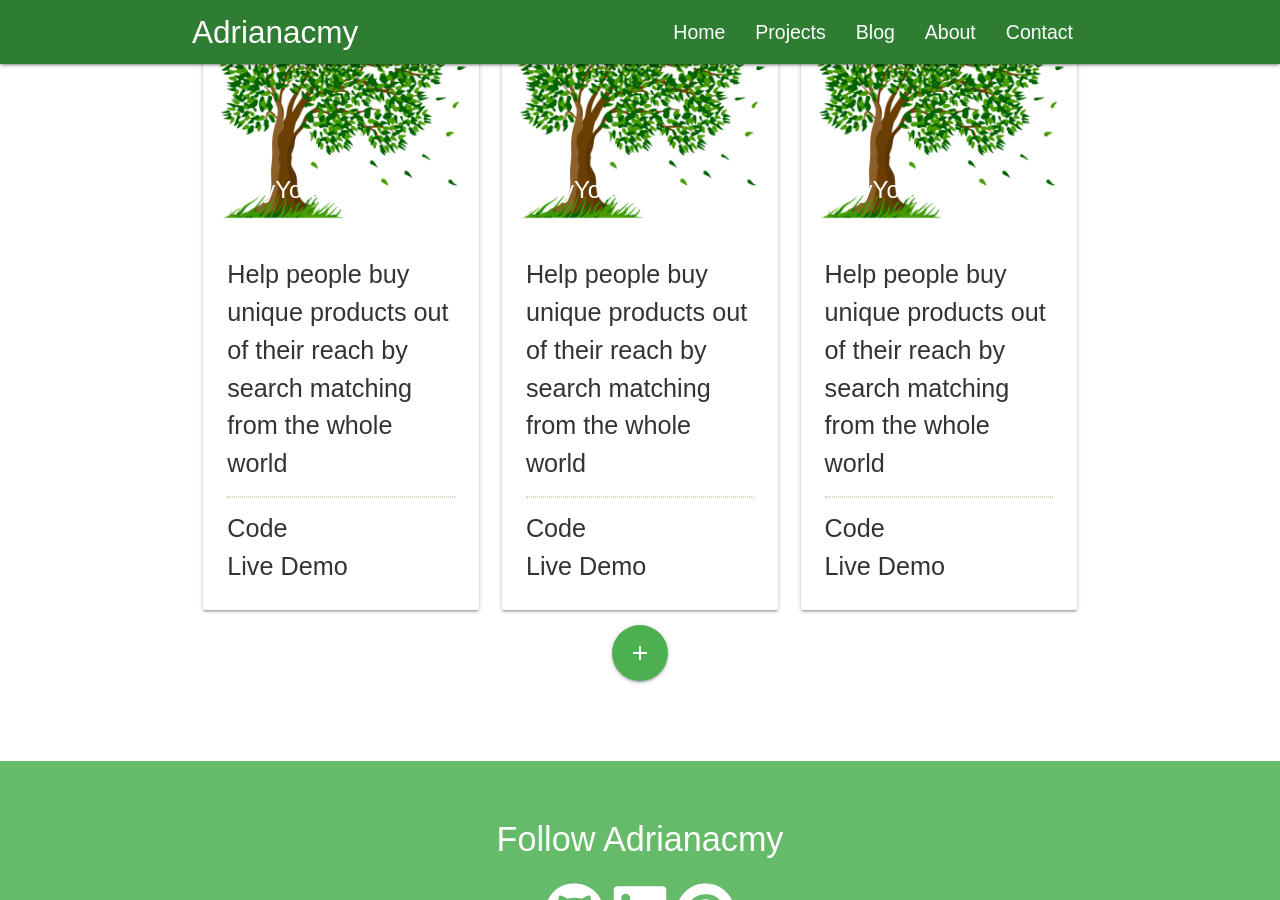
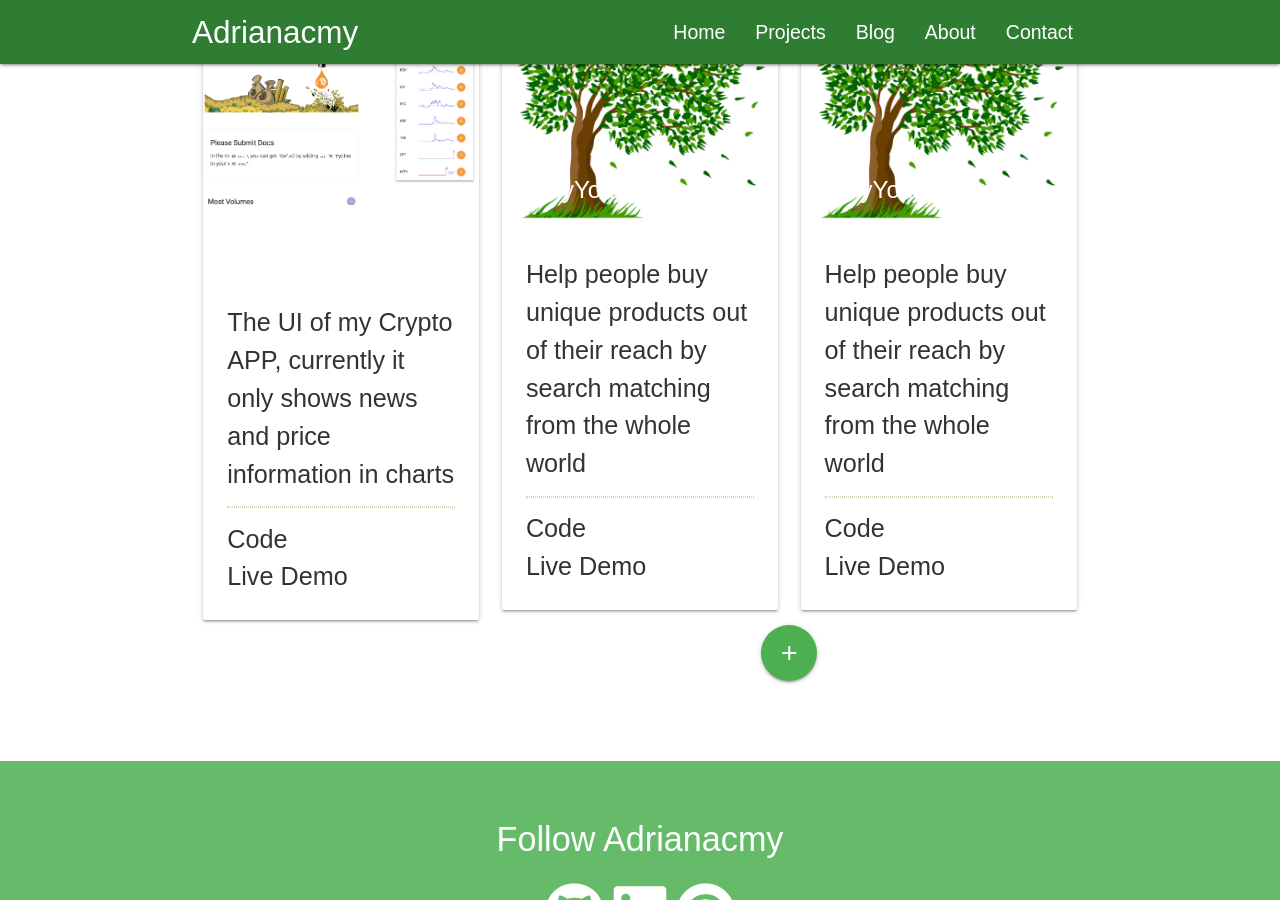
Before and after one commit to Adrianacmy/Adriana.github.io, a Jekyll site: the page built from index.html, in a window 1280 px wide and 900 px high, scrolled down 1140 px. Built offline with Jekyll 4.4.1, drawn with Linux system fonts in a browser that asks for light colours; nearby versions of some CDN libraries.

Commit message:
update project-capstone-ui

```diff
--- a/_includes/project.html
+++ b/_includes/project.html
@@ -38,15 +38,16 @@
           <a href="https://github.com/adrianacmy">
             <div class="card">
               <div class="card-image">
-                <img src="{{ site.baseurl }}/static/images/tree2.png" alt="">
+                <img src="{{ site.baseurl }}/static/images/capstone-ui.png" alt="">
                 <span class="card-title">IBuyYouStuff</span>
               </div>
+              <br><br>
               <div class="card-content">
-                <p>Help people buy unique products out of their reach by search matching from the whole world</p>
+                <p>The UI of my Crypto APP, currently it only shows news and price information in charts</p>
                 <hr>
-                <a href="#">Code</a>
+                <a href="https://github.com/Adrianacmy/capstone-UI/tree/master">Code</a>
                 <br/>
-                <a href="#">Live Demo</a>
+                <a href="http://adrianawritescode.com/capstone-UI">Live Demo</a>
               </div>
             </div>
           </a>
```
Also changed, not shown: README.md, static/images/capstone-ui.png (added).
